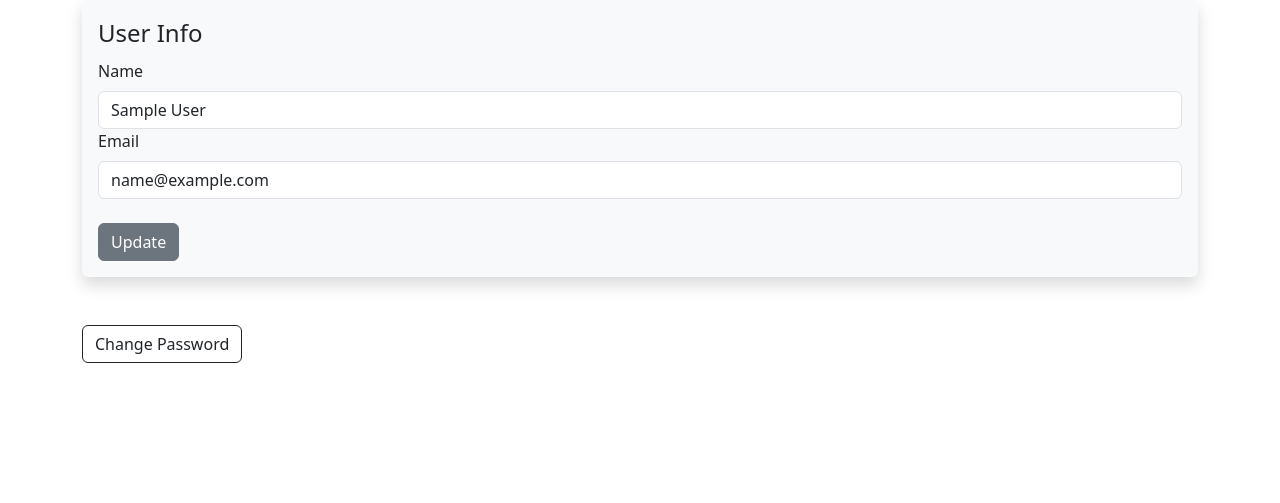
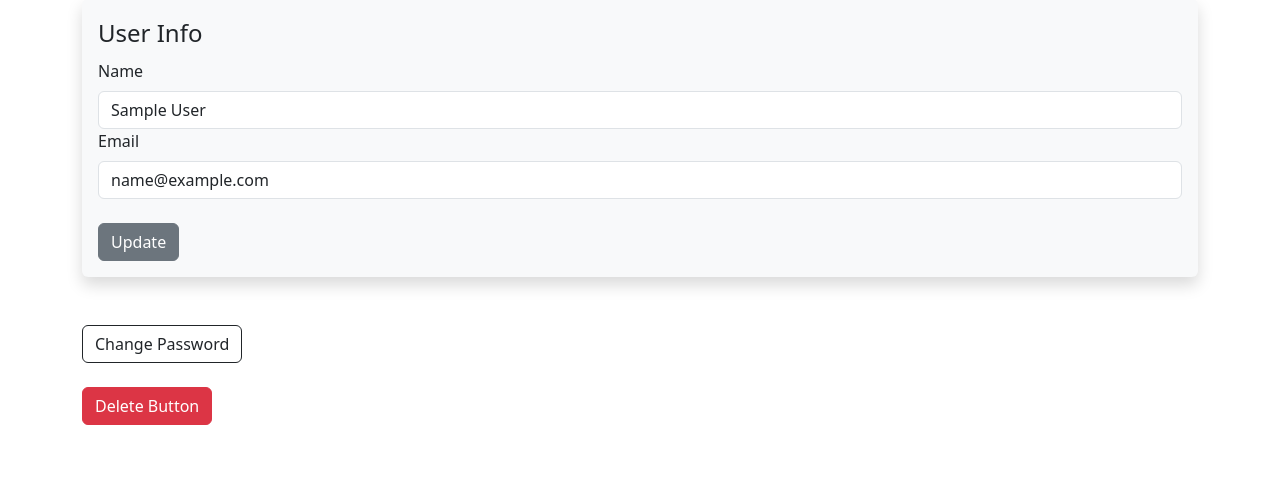
Before and after one commit to NimrodShefi/Cookbook, a Flask app: page /settings in a window 1280 px wide. Shown: the part 157-660 px from the top of the page. Run offline with Flask 2, Linux system fonts and the light colour scheme; the visitor is signed in with stand-in values (Sample User, id 1); data comes from the database, SQL or seed files in the repository; data that the repository does not hold is empty.

Commit message:
allowing users to delete their account, and if they delete their account, any recipe they had gets reasssigned to user_id 1, and changing the user reference in Recipe from recipe.recipe (a mistake) to recipe.user

```diff
--- a/cookbook/main/routes.py
+++ b/cookbook/main/routes.py
@@ -30,7 +30,7 @@ def index():
             # If user with id 1 doesn't exists:
             if (user_id_1 is None):
                 hashed_pw = generate_password_hash("123", "sha256")
-                user = Users(name="Anonymous", email="example.email.com", password_hash=hashed_pw)
+                user = Users(name="Anonymous", email="example@email.com", password_hash=hashed_pw)
                 db.session.add(user)
                 db.session.commit()
 
--- a/cookbook/models.py
+++ b/cookbook/models.py
@@ -16,7 +16,7 @@ class Users(db.Model, UserMixin):
     email = db.Column(db.String(200), nullable=False, unique=True)
     password_hash = db.Column(db.String(128))
 
-    recipe = db.relationship('Recipe', backref='recipe')
+    recipe = db.relationship('Recipe', backref='user')
 
     def get_reset_token(self):
         # 1800 seconds is 30 minutes
--- a/cookbook/recipes/routes.py
+++ b/cookbook/recipes/routes.py
@@ -185,6 +185,5 @@ def view_my_recipes():
 @recipes.route('/recipes/view_recipes_by_category/<name>')
 def view_recipes_by_category(name):
     recipes = Recipe.query.join(recipe_categories).join(Categories).filter(Categories.name == name).all()
-    current_app.logger.info(type(recipes))
 
     return render_template("view_recipes_by_category.html", recipes=recipes)
--- a/cookbook/templates/navbar.html
+++ b/cookbook/templates/navbar.html
@@ -1,6 +1,6 @@
 <nav class="navbar navbar-expand-lg navbar-dark bg-dark">
     <div class="container-fluid">
-      <a class="navbar-brand" href="{{ url_for('main.home') }}"><img src="{{url_for('static', filename='images/navbar_icon.png')}}" width="50px"></a>
+      <a class="navbar-brand" href="{{ url_for('main.index') }}"><img src="{{url_for('static', filename='images/navbar_icon.png')}}" width="50px"></a>
       <button class="navbar-toggler" type="button" data-bs-toggle="collapse" data-bs-target="#navbarSupportedContent" aria-controls="navbarSupportedContent" aria-expanded="false" aria-label="Toggle navigation">
         <span class="navbar-toggler-icon"></span>
       </button>
--- a/cookbook/templates/recipe_card.html
+++ b/cookbook/templates/recipe_card.html
@@ -8,6 +8,7 @@
         {% endif %}
     </div>
     <h2>{{recipe.name}}</h2>
+    <p><strong>Author:</strong> {{recipe.user.name}}</p>
     <p><strong>Description:</strong> {{recipe.description}}</p>
     <p>
         <strong>Categories:</strong>
--- a/cookbook/templates/settings.html
+++ b/cookbook/templates/settings.html
@@ -79,4 +79,6 @@
         </form>
     </div>
 
+    <a class="btn btn-danger" href="{{url_for('users.delete_user', id=current_user.id)}}">Delete Button</a>
+
 {% endblock %}
--- a/cookbook/users/routes.py
+++ b/cookbook/users/routes.py
@@ -1,8 +1,8 @@
-from flask import Blueprint, render_template, redirect, flash, url_for, request
+from flask import Blueprint, render_template, redirect, flash, url_for, request, current_app
 from werkzeug.security import generate_password_hash, check_password_hash
 from flask_login import login_user, login_required, logout_user, current_user
 from cookbook.users.forms import LoginForm, UserRegistrationForm, UserUpdateForm, RequestResetForm, ResetPasswordForm
-from cookbook.models import Users
+from cookbook.models import Users, Recipe
 from cookbook import db, login_manger
 from cookbook.users.utils import logout_required, send_reset_email
 
@@ -115,3 +115,24 @@ def reset_token(token):
             flash("Your password has been updated!", "success")
             return redirect(url_for("users.login"))
         return render_template("reset_token.html", title="Reset Password", form=form)
+
+@users.route('/users/delete_user/<int:id>')
+@login_required
+def delete_user(id):
+    user_to_delete = Users.query.get(id)
+    user_admin = Users.query.get(1) # This is a user that gets automatically added when the db is created
+    recipes_belonging_to_user = Recipe.query.filter_by(user_id=current_user.id)
+    try:
+        if (user_to_delete.id == current_user.id):
+            for recipe in recipes_belonging_to_user:
+                recipe.user = user_admin
+            logout_user()
+            db.session.delete(user_to_delete)
+            db.session.commit()
+            flash("User Was Deleted!", "success")
+        else:
+            flash("You can only delete your own user", "danger")
+    except:
+        flash("Whoops! There was a problem deleting the user! Try again", "warning")
+    finally:
+        return redirect(url_for('main.home'))
```
